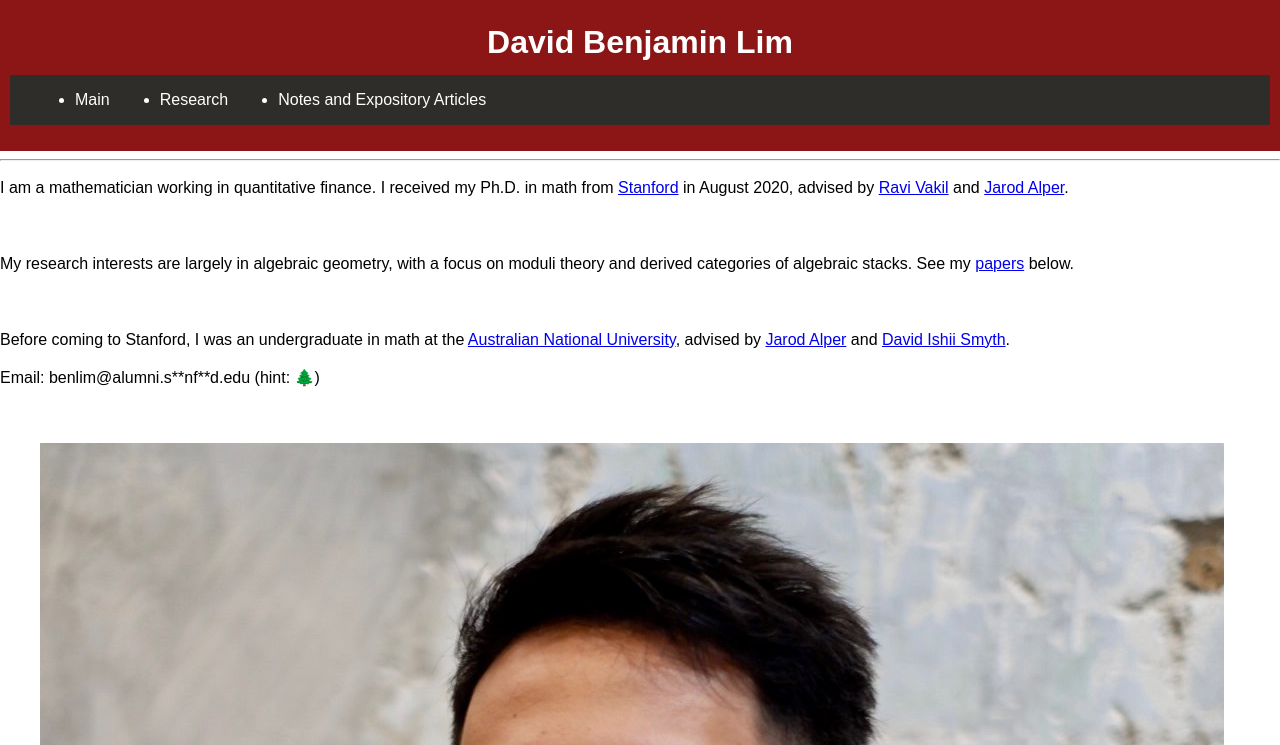
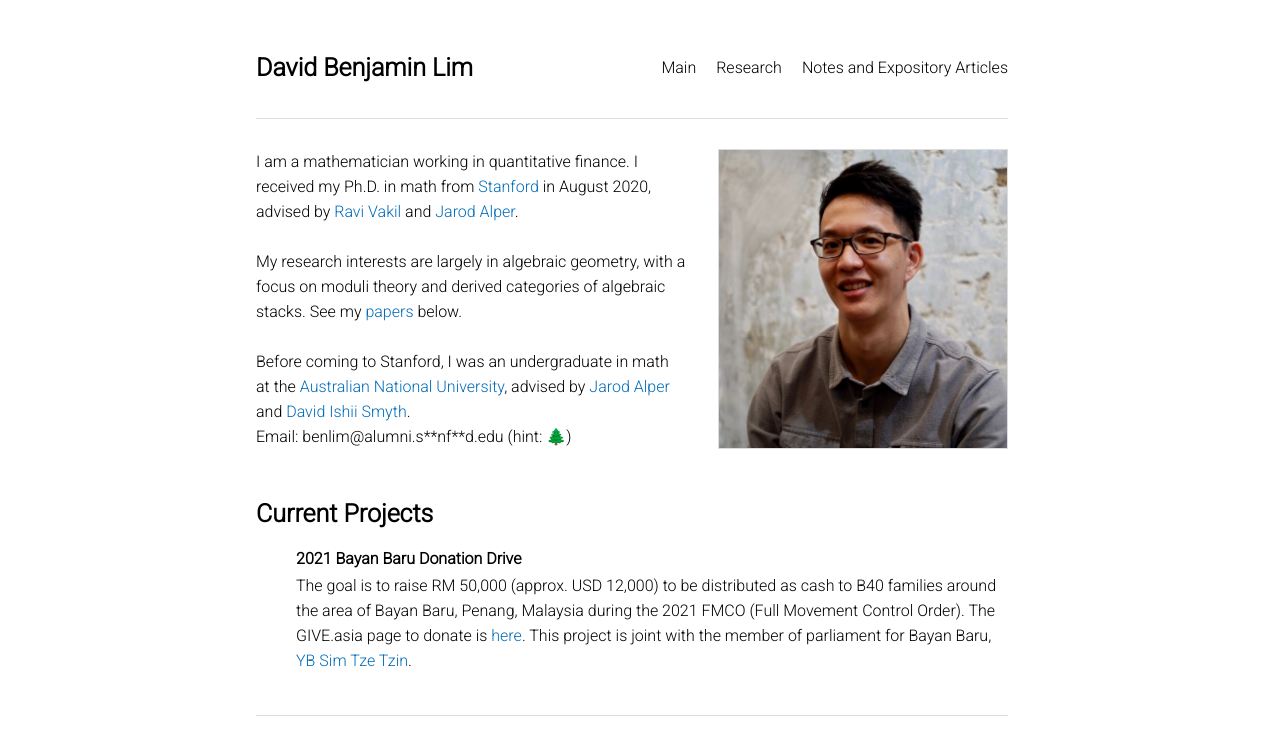
Before and after one commit to dblim/dblim.github.io, a plain HTML site: page index.html in a window 1280 px wide. Shown: the top 745 px of the page. Drawn offline with nearby package versions, Linux system fonts and the light colour scheme; some packages are replaced by stand-ins of ours; some icons are missing.

Commit message:
Update style.css

```diff
--- a/style.css
+++ b/style.css
@@ -1,91 +1,155 @@
+@charset "utf-8";
 /* CSS Document */
-/* Style by Xiao-Yue Gong */
+
+/* Declare font here */
+
+
+
+/* Declare global font sizes here */
+:root {
+    --name-size: 25px;
+    --nav-size: 16px;
+    --top-size: 16px;
+    --work-h1-size: 25px;
+    --work-h2-size: 16px;
+    --work-p-size: 16px;
+}
 
 * {
+    margin: 0;
+    padding: 0;
+    border: 0;
     box-sizing: border-box;
+    font-family: 'Roboto', sans-serif;
+    line-height: 25px;
+    font-size:16px;
 }
 
-/* Style the body */
-/* !important is apparently a hack to make font work in firefox */
-body {
-    font-family: Arial;
-    margin: 0;
-    line-height:22px;
-}
-
-/* Header/logo Title */
-.header {
-    padding: 10px;
-    text-align: center;
-    background: #8c1515;
-    color: white;
-}
-
-/* Style the top navigation bar */
-.navbar {
-    display: flex;
-    background-color: #2E2D29;
-}
-
-/* Style the navigation bar links */
-/* At the moment I'm using this !important hack
-/* to override some other css color shit that I can't figure out. */
-
-.navbar a {
-    color: white !important;
-    padding: 14px 25px;
-    text-decoration: none;
-    text-align: center;
-}
-
-/* Change color on hover */
-.navbar a:hover {
-    background-color: #ddd;
-    color: black;
-}
-
-/* Column container */
-.row {
-    display: flex;
-    flex-wrap: wrap;
-}
-
-/* Create two unequal columns that sits next to each other */
-/* Sidebar/left column */
-.side {
-    flex: 20%;
-    background-color: #f1f1f1;
-    padding: 20px;
-}
+a {
+    text-decoration:none;
+    color:#006CB8;
+    }
 
 
-/* Main column */
-.main {
-    flex: 65%;
-    background-color: white;
-    padding: 30px;
-}
-
-.main a:link, a:visited {
-    text-decoration: none;
+a:hover {
     color:#00548F;
     cursor:pointer
 }
 
+.header {
+    display: block;
+    height: 100px;
+}
 
-/* Fake image, just for this example */
-.fakeimg {
-    background-color: #aaa;
-    max-width: 100%;
+.name_container {
+    height: 100%;
+    display: table;
+    float: left;
+}
+
+.name_container h1{
+    height: 100%;
+    display: table-cell;
+    vertical-align: middle;
+    font-size: var(--name-size);
+    font-weight: bold;
+}
+
+.navbar {
+    height: 100%;
+    float: right;
+}
+
+.navbar a {
+    height: 100%;
+    display: table;
+    float: left;
+    padding-left: 20px;
+}
+
+.navbar a li {
+    display: table-cell;
+    vertical-align: middle;
+    color: black;
+    font-size: var(--nav-size);
+}
+
+.site .top_content {
+    display: flex;
+    flex-direction:row;
+    height: 350px;
+    padding-bottom:10px;
+    padding-top:30px;
+}
+
+.site .top_text {
+    padding-right: 2rem;
+    float:left;
+    font-size: var(--top-size);
+}
+
+.site .top_img img {
+    width: 300x;
+    height: 300px;
+    float: right;
+    border-width: 1px;
+    border-style: solid;
+    border-color: #DCDCDC;
+}
+
+.work {
+    height:100%;
+    padding-top:2rem;
+}
+
+.work h1 {
+    height: 100%;
+    font-size: var(--work-h1-size);
+    padding-bottom:10px;
+}
+
+.work h2 {
+    font-size: var(--work-h2-size);
+    padding-bottom: 2px;
+}
+
+#description {
+    padding-bottom:2px;
+    font-size: var(--work-p-size);
+}
+
+.tab_block{
+    margin-left:40px;
+    padding-bottom:5px;
+    font-size: var(--work-p-size);
+}
+
+.work p {
+    padding-bottom:10px;
+    font-size: var(--work-p-size);
+}
+
+hr {
+    border: none;
+    height: 1px;
+    background: #DCDCDC;
+}
+
+.footer{
+    height: 40px;
+    position: relative;
+    padding-top:20px;
+}
+
+.footer .footer-bottom{
+    width: 100%;
+    text-align: center;
+    position: absolute;
+    bottom: 0px;
+    left: 0px;
 }
 
 
-/* Footer */
-.footer {
-    padding: 20px;
-    text-align: center;
-    background: #ddd;
-}
 
 /* Responsive layout - when the screen is less than 700px wide, make the two columns stack on top of each other instead of next to each other */
 @media (max-width: 700px) {
@@ -93,3 +157,13 @@ body {
         flex-direction: column;
     }
 }
+
+.site {
+    max-width: 50rem;
+    margin-left: auto;
+    margin-right: auto;
+    padding-left: 1rem;
+    padding-right: 2rem;
+    margin-top: 1.12rem;
+    margin-bottom: 1.12rem;
+  }
```
